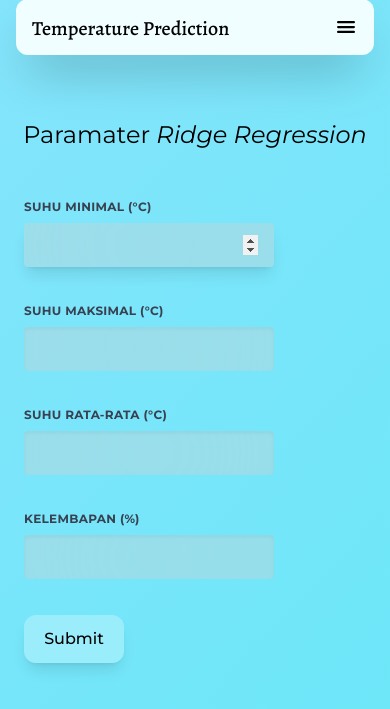
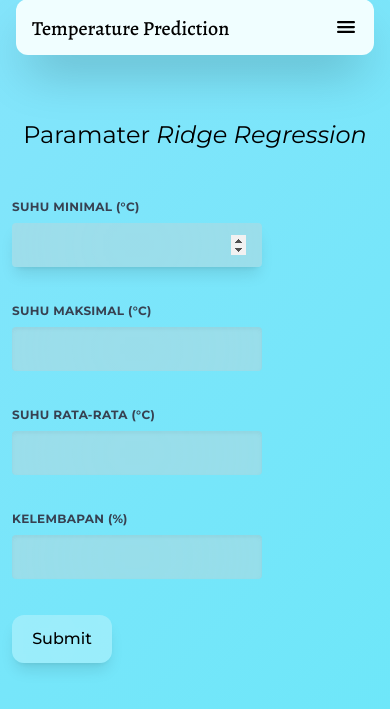
Before and after one commit to rafaelputra/temperature-prediction, a Flask app: page /playground in a window 390 px wide. Shown: the part 17-726 px from the top of the page. Run offline with Flask 3, Linux system fonts and the light colour scheme; parts of the project's set-up code (start-up, migrations or seed data) failed here and were passed over; some libraries are stand-ins or nearby versions.

Commit message:
minify & responsive

```diff
--- a/templates/base.html
+++ b/templates/base.html
@@ -9,63 +9,7 @@
   <script nomodule src="https://unpkg.com/ionicons@7.1.0/dist/ionicons/ionicons.js"></script>
   <link rel="icon" type="image/png" href="{{ url_for('static', filename='images/favicon.png') }}">
   <style>
-    .glassmorphism-container {
-      backdrop-filter: blur(100px);
-      background-color: rgba(208, 208, 208, 0.374);
-      border-radius: 10px;
-      box-shadow: 0 8px 32px 0 rgba(31, 38, 135, 0.37);
-    }
-
-    .animated-background {
-      background: linear-gradient(313deg, #ffe2a9, #6ce7f9, #aae1ff, #0086f0);
-      background-size: 800% 800%;
-
-      -webkit-animation: sunsetscheme 37s ease infinite;
-      -moz-animation: sunsetscheme 37s ease infinite;
-      animation: sunsetscheme 37s ease infinite;
-    }
-
-    @-webkit-keyframes sunsetscheme {
-      0% {
-        background-position: 0% 7%
-      }
-
-      50% {
-        background-position: 100% 94%
-      }
-
-      100% {
-        background-position: 0% 7%
-      }
-    }
-
-    @-moz-keyframes sunsetscheme {
-      0% {
-        background-position: 0% 7%
-      }
-
-      50% {
-        background-position: 100% 94%
-      }
-
-      100% {
-        background-position: 0% 7%
-      }
-    }
-
-    @keyframes sunsetscheme {
-      0% {
-        background-position: 0% 7%
-      }
-
-      50% {
-        background-position: 100% 94%
-      }
-
-      100% {
-        background-position: 0% 7%
-      }
-    }
+    .glassmorphism-container{backdrop-filter:blur(100px);background-color:rgb(208 208 208 / .374);border-radius:10px;box-shadow:0 8px 32px 0 rgb(31 38 135 / .37)}.animated-background{background:linear-gradient(313deg,#ffe2a9,#6ce7f9,#aae1ff,#0086f0);background-size:800% 800%;-webkit-animation:sunsetscheme 37s ease infinite;-moz-animation:sunsetscheme 37s ease infinite;animation:sunsetscheme 37s ease infinite}@-webkit-keyframes sunsetscheme{0%{background-position:0% 7%}50%{background-position:100% 94%}100%{background-position:0% 7%}}@-moz-keyframes sunsetscheme{0%{background-position:0% 7%}50%{background-position:100% 94%}100%{background-position:0% 7%}}@keyframes sunsetscheme{0%{background-position:0% 7%}50%{background-position:100% 94%}100%{background-position:0% 7%}}
   </style>
   <link rel="preconnect" href="https://fonts.googleapis.com">
   <link rel="preconnect" href="https://fonts.gstatic.com" crossorigin>
@@ -96,10 +40,7 @@
       </ul>
     </nav>
     <script>
-      function Menu(e) {
-        let list = document.querySelector('ul');
-        e.name === 'menu' ? (e.name = "close", list.classList.add('top-[70px]'), list.classList.add('right-4'), list.classList.add('opacity-100')) : (e.name = "menu", list.classList.remove('top-[70px]'), list.classList.remove('left-4'), list.classList.remove('opacity-100'))
-      }
+      function Menu(e){let list=document.querySelector('ul');e.name==='menu'?(e.name="close",list.classList.add('top-[70px]'),list.classList.add('right-4'),list.classList.add('opacity-100')):(e.name="menu",list.classList.remove('top-[70px]'),list.classList.remove('left-4'),list.classList.remove('opacity-100'))}
     </script>
     {% block content %}
     {% endblock %}
--- a/templates/playground.html
+++ b/templates/playground.html
@@ -8,7 +8,7 @@
   <br>
   <br>
   <form class="md:text-center w-full max-w-lg items-center mx-auto" method="POST" action="{{ url_for('playground') }}">
-    <div class="flex flex-wrap items-center mx-3 mb-6">
+    <div class="flex flex-wrap items-center sm:mx-3 md:-mx-3 mb-6">
       <div class="w-full md:w-1/2 px-3 mb-6 md:mb-0">
         <label class="block uppercase tracking-wide text-gray-700 text-xs font-bold mb-2" for="grid-first-name">
           Suhu Minimal (°C)
```
